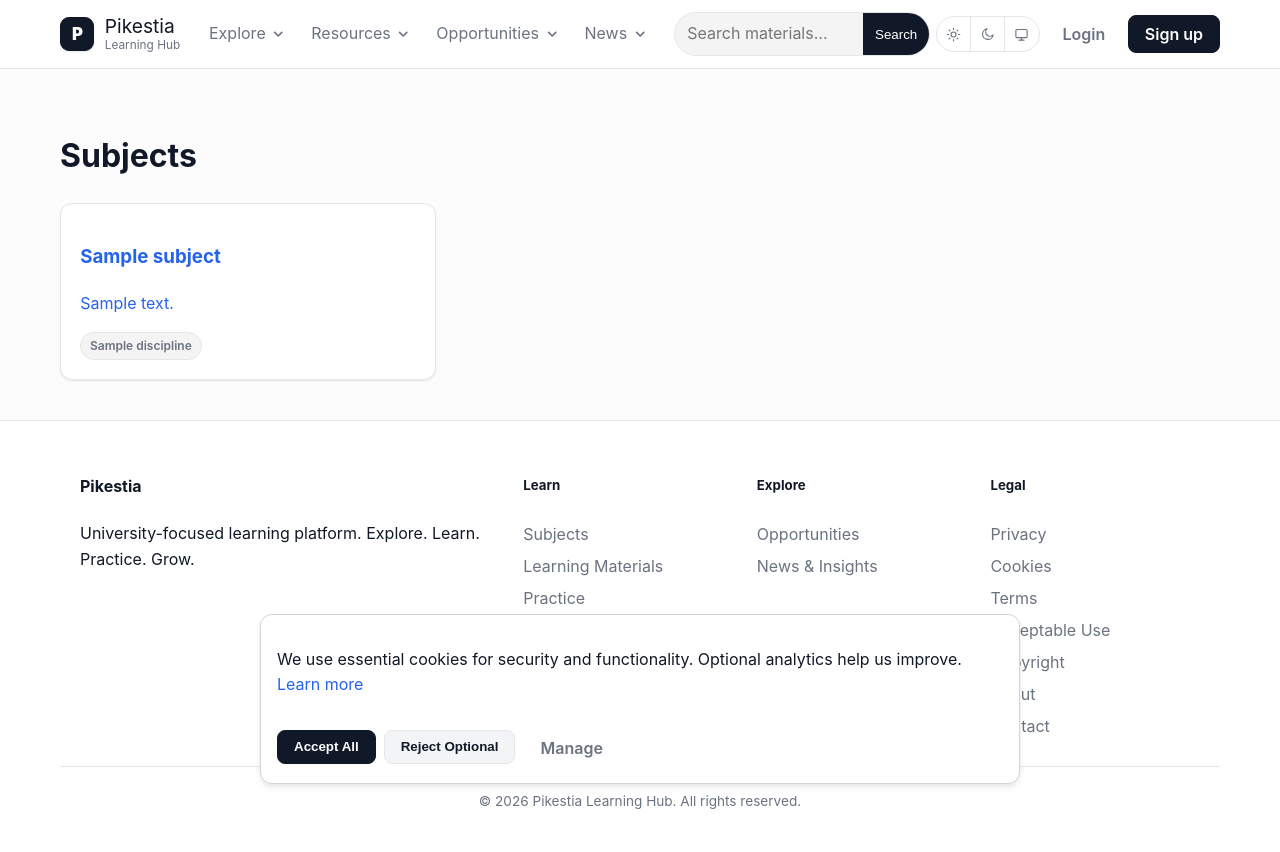
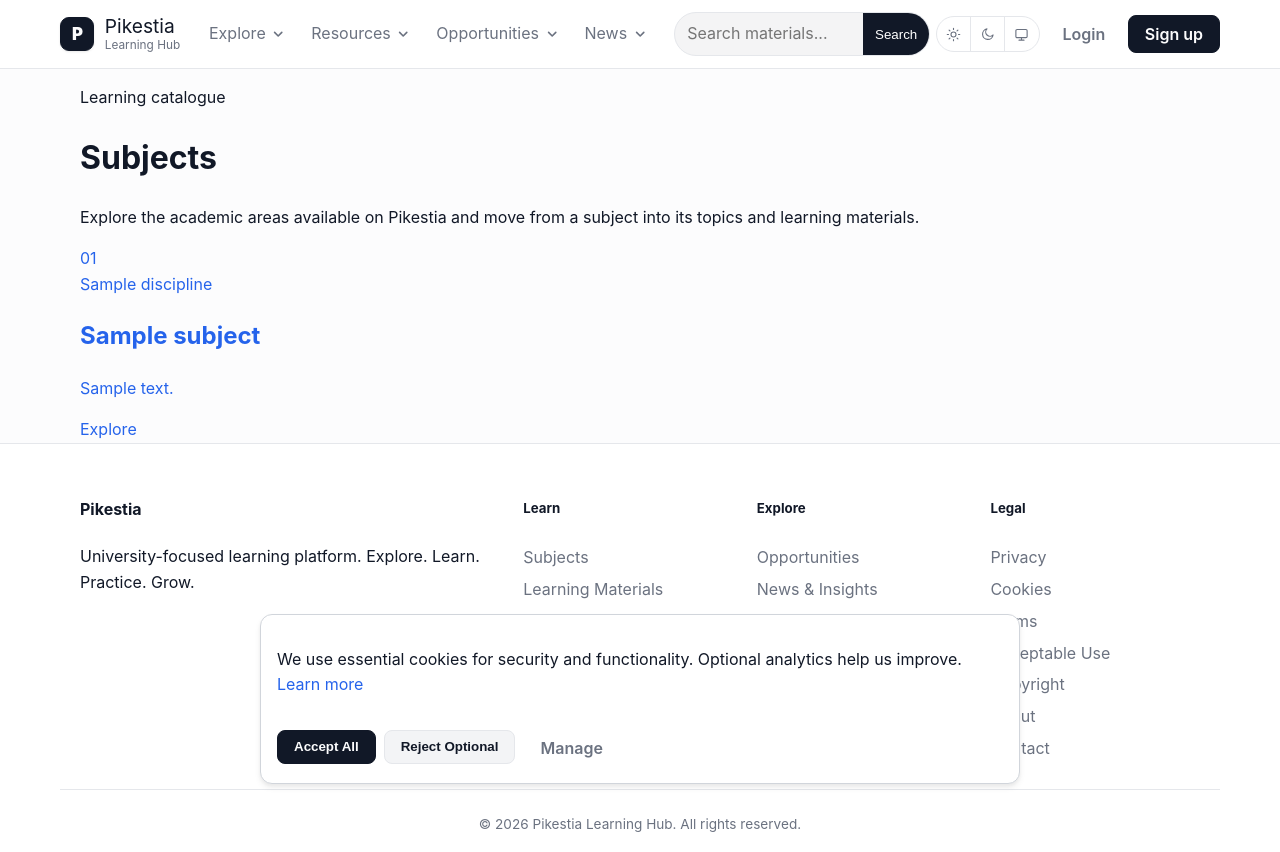
Before and after one commit to ssegirinyapius07-lab/pikestia-learning-hub, a Django app: template templates/subjects/list.html in a window 1280 px wide. Before the commit the page ends 809 px from the top, so only its background shows below. Run offline with Django 4.2, Linux system fonts and the light colour scheme; the template is opened without the code that fills it: most values are stand-ins (such as "Sample title", 1, 10 or a date in 2020).

Commit message:
style: simplify subject catalogue layout

```diff
--- a/templates/subjects/list.html
+++ b/templates/subjects/list.html
@@ -1 +1,30 @@
-{% extends "base.html" %}{% block content %}<div class="container section"><h1>Subjects</h1><div class="grid grid-3">{% for s in subjects %}<a class="card card-hover" href="/subjects/{{ s.slug }}/"><h3>{{ s.title }}</h3><p>{{ s.description|truncatechars:120 }}</p><span class="badge">{{ s.discipline }}</span></a>{% endfor %}</div></div>{% endblock %}
+{% extends "base.html" %}
+{% block title %}Subjects | Pikestia Learning Hub{% endblock %}
+{% block content %}
+<div class="subject-index">
+  <header class="page-intro container">
+    <p class="page-kicker">Learning catalogue</p>
+    <h1>Subjects</h1>
+    <p>Explore the academic areas available on Pikestia and move from a subject into its topics and learning materials.</p>
+  </header>
+
+  <section class="container subject-index-list" aria-label="Available subjects">
+    {% for s in subjects %}
+    <a class="subject-row" href="/subjects/{{ s.slug }}/">
+      <div class="subject-row-index" aria-hidden="true">{{ forloop.counter|stringformat:"02d" }}</div>
+      <div class="subject-row-content">
+        <div class="subject-row-meta">{{ s.discipline }}</div>
+        <h2>{{ s.title }}</h2>
+        {% if s.description %}<p>{{ s.description|truncatechars:180 }}</p>{% endif %}
+      </div>
+      <span class="subject-row-action" aria-hidden="true">Explore</span>
+    </a>
+    {% empty %}
+    <div class="plain-empty">
+      <h2>No subjects yet</h2>
+      <p>Published subjects will appear here as the academic catalogue grows.</p>
+    </div>
+    {% endfor %}
+  </section>
+</div>
+{% endblock %}
```
